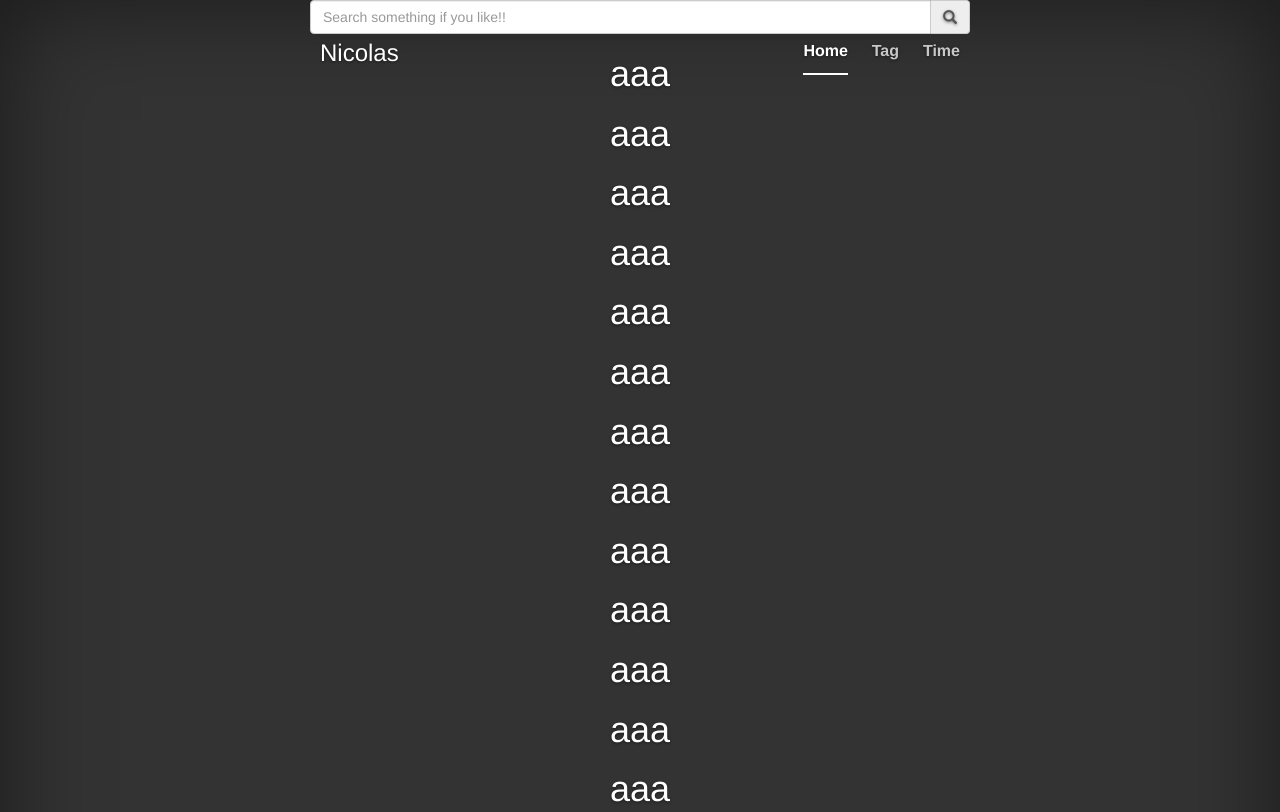
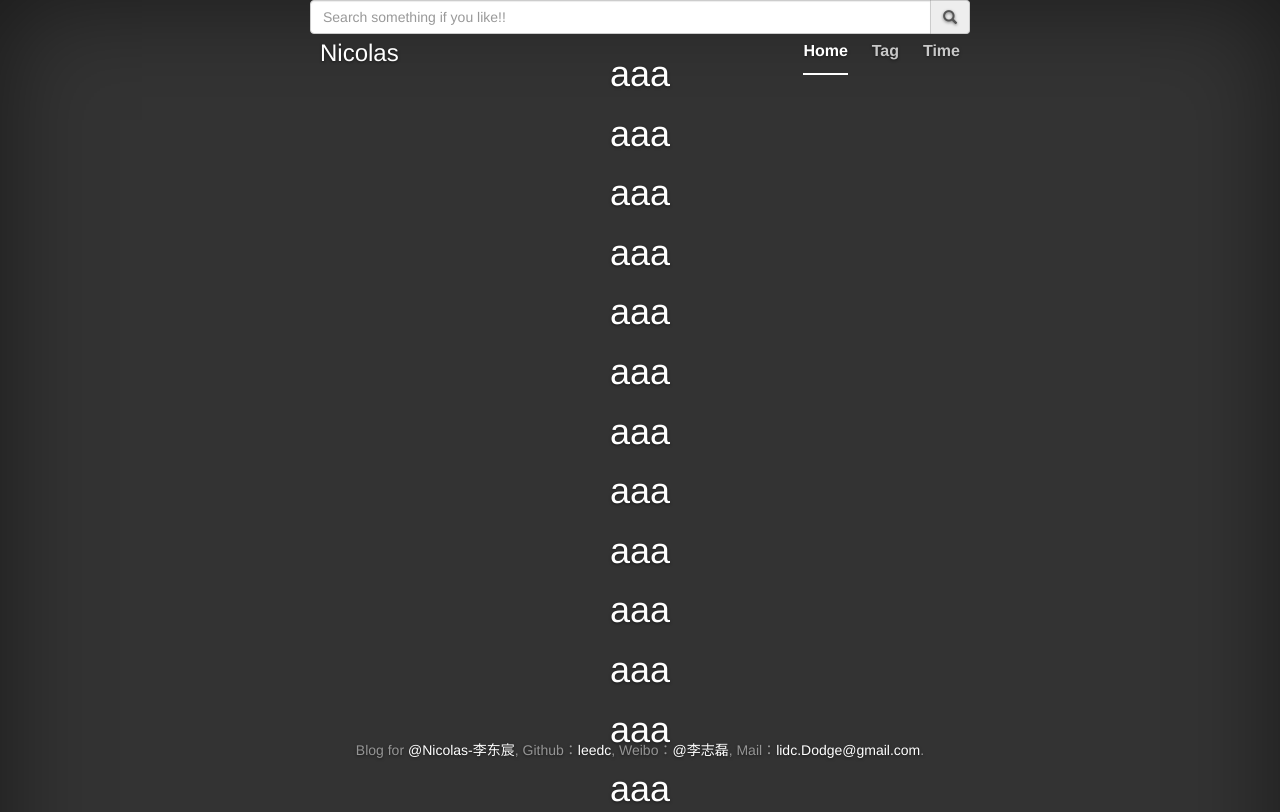
Before and after one commit to leedc/leedc.github.io, a plain HTML site: page index.html in a window 1280 px wide. Shown: the top 812 px of the page. Drawn offline with nearby package versions, Linux system fonts and the light colour scheme.

Commit message:
Revert "底部"
This reverts commit ea86daf8d392c00c1806666413681512aae224bf.

```diff
--- a/publish/css/cover.css
+++ b/publish/css/cover.css
@@ -123,9 +123,6 @@ body {
  */
 
 .mastfoot {
-  position: relative;
-  bottom: 0;
-
   color: #999; /* IE8 proofing */
   color: rgba(255,255,255,.5);
 }
@@ -135,6 +132,10 @@ body {
  * Affix and center
  */
 
+ .mastfoot {
+   position: relative;
+   bottom: 0;
+ }
 @media (min-width: 768px) {
   /* Pull out the header and footer */
   .masthead {
@@ -142,6 +143,8 @@ body {
     top: 0;
   }
   .mastfoot {
+    position: fixed;
+    bottom: 0;
   }
   /* Start the vertical centering */
   .site-wrapper-inner {
```
